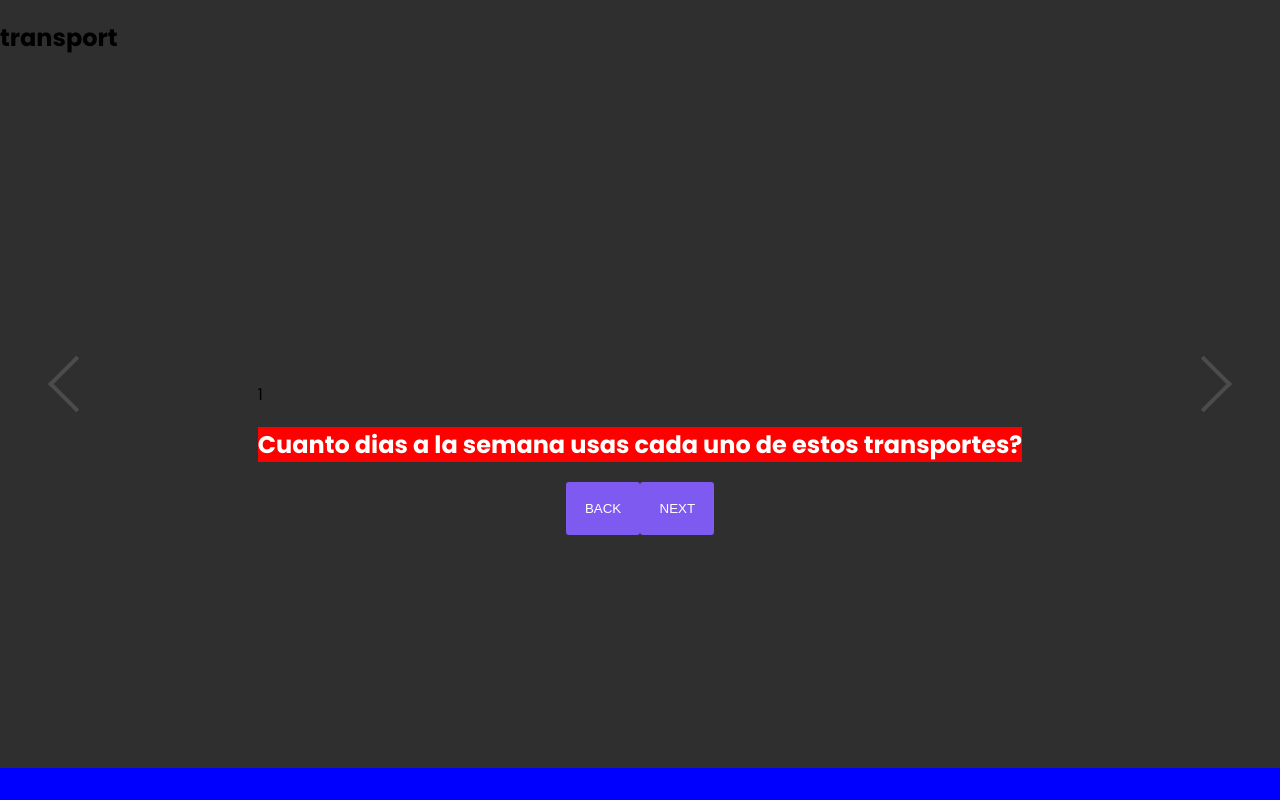
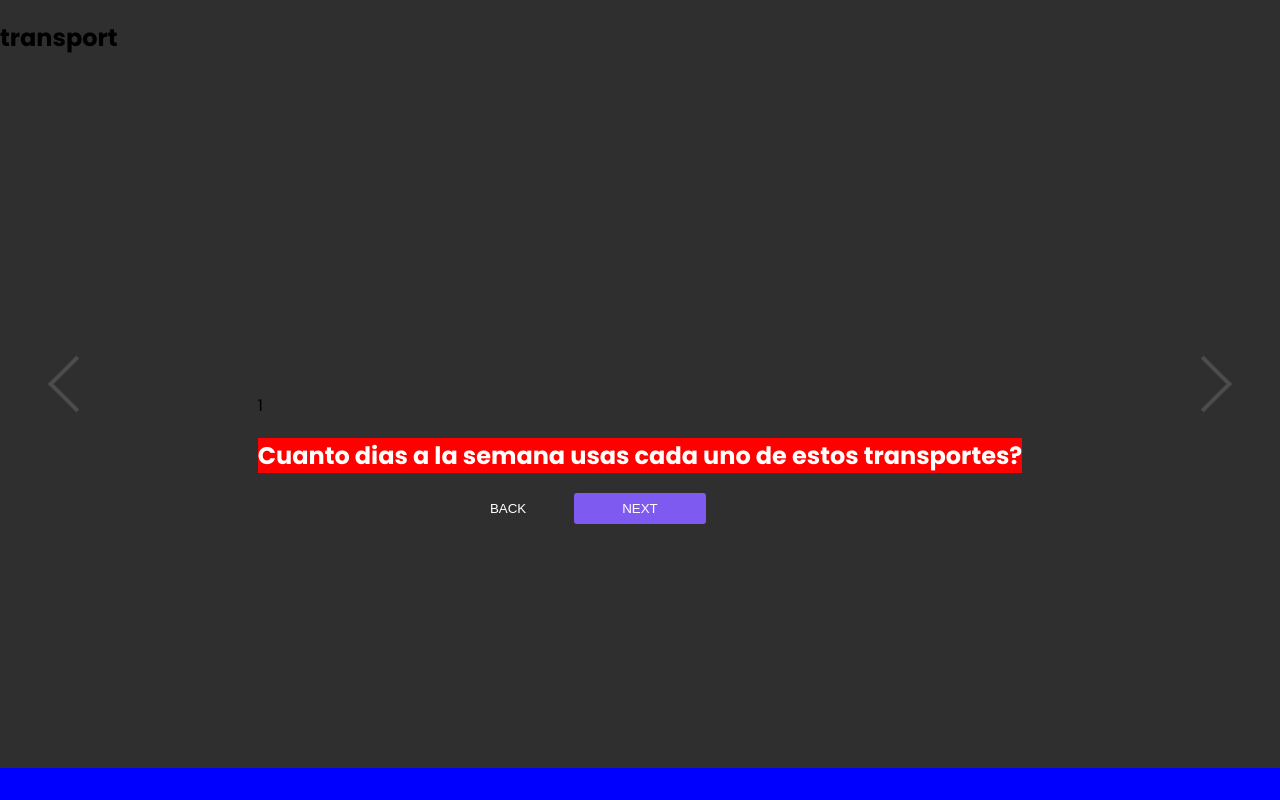
Before and after one commit to rigiba/HackatonBBVA, a React (Create React App) app in the folder frontend/: page /questions in a window 1280 px wide. Built offline with nearby package versions, Linux system fonts and the light colour scheme.

Commit message:
Estilos al button de preguntas arrglados

```diff
--- a/frontend/src/styles/questions.css
+++ b/frontend/src/styles/questions.css
@@ -16,12 +16,12 @@
   justify-content: center; */
 }
 
-.slider_category input[type='button'] {
+.contenedor-buttons input[type='button'] {
   background-color: var(--button);
   padding: var(--small) var(--x-large);
 }
 
-.slider_category input[type='button'][value='back'] {
+.contenedor-buttons input[type='button'][value='back'] {
   background-color: transparent;
   outline: none;
   position: absolute;
```
